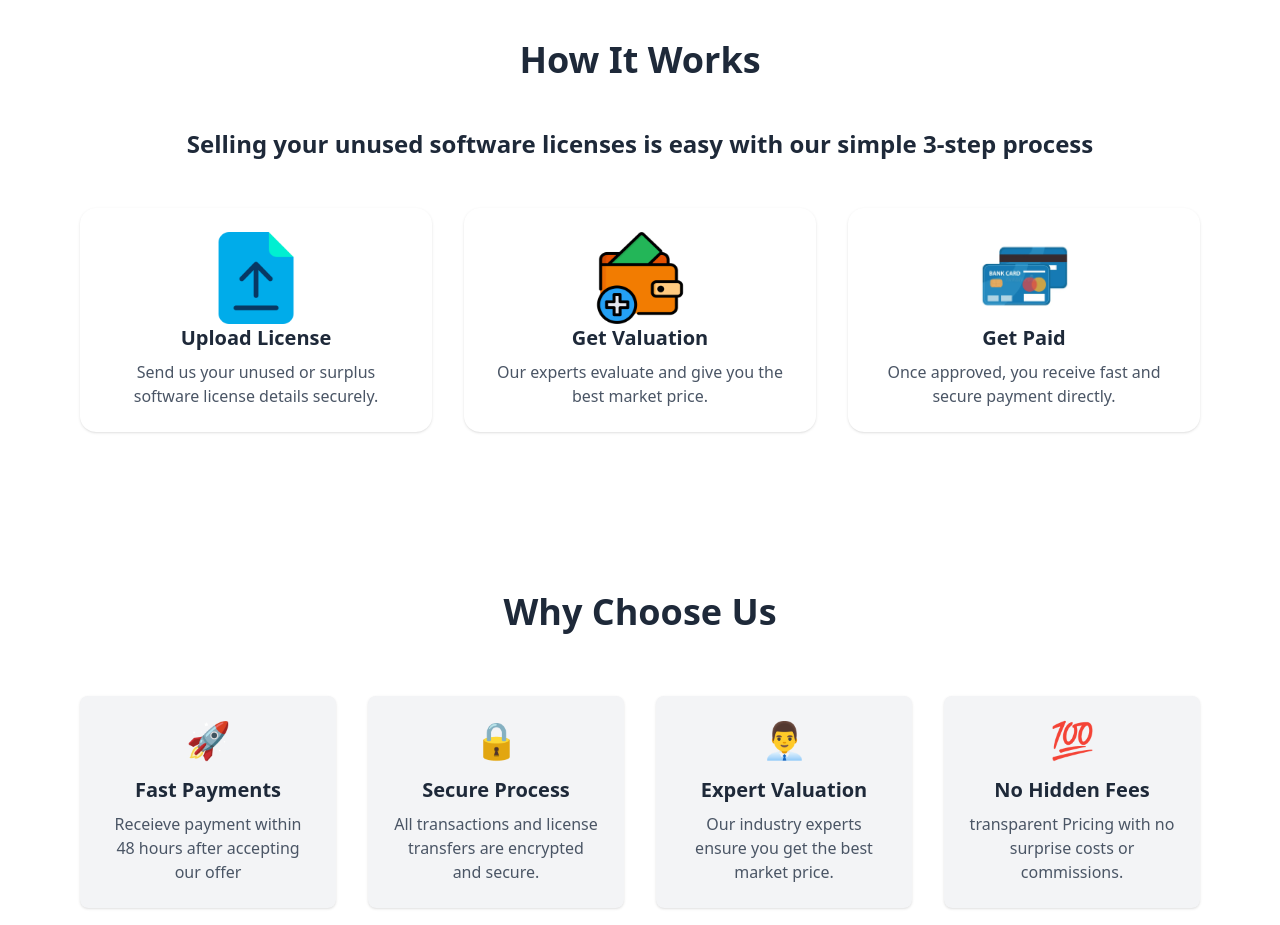
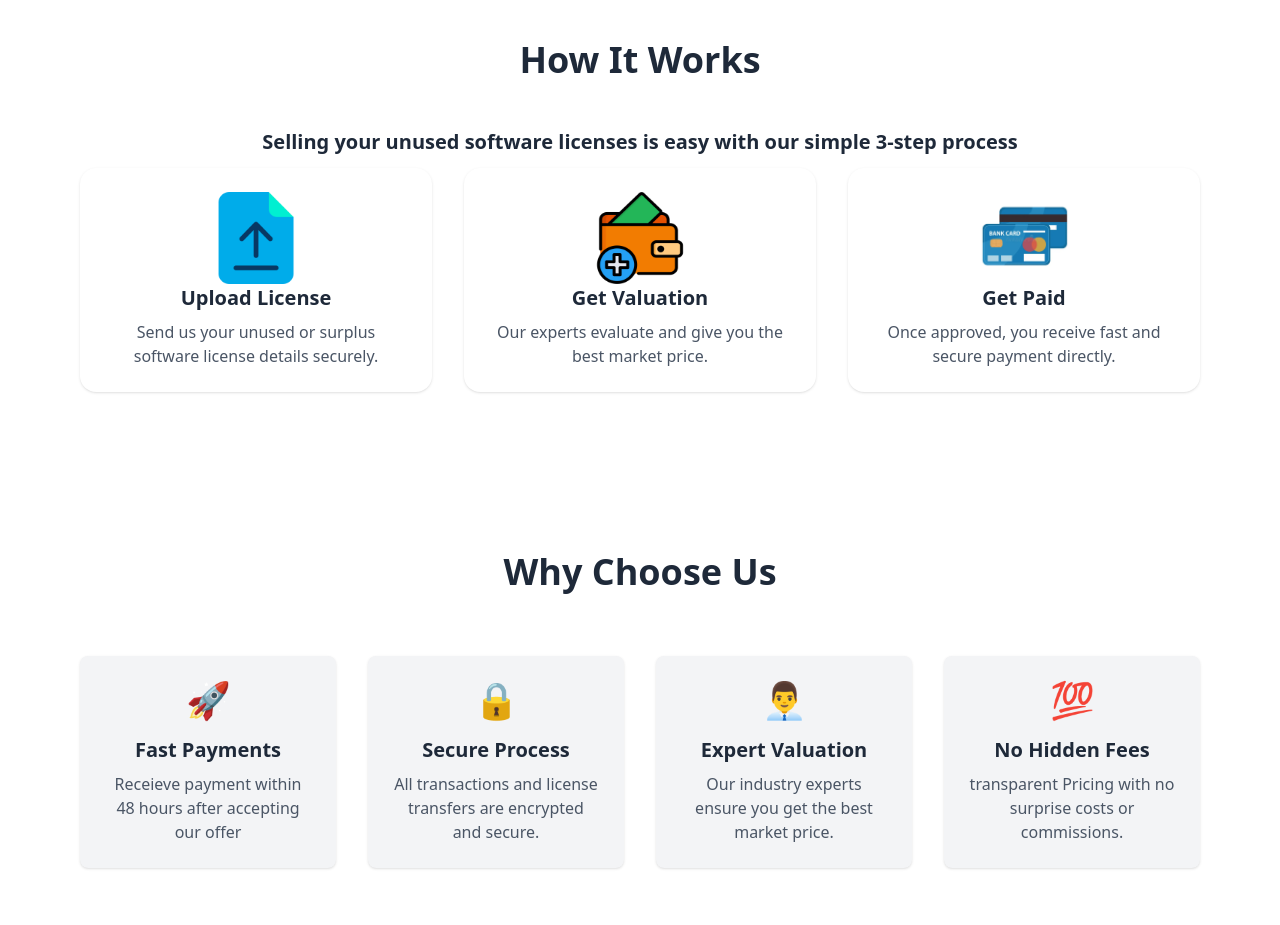
Before and after one commit to Shivamsingh008/sell-licenses, a React (Vite) app: page / in a window 1280 px wide. Shown: the part 840-1765 px from the top of the page. Built offline with nearby package versions, Linux system fonts and the light colour scheme.

Commit message:
Update HowItWorks.jsx

```diff
--- a/src/components/HowItWorks.jsx
+++ b/src/components/HowItWorks.jsx
@@ -27,7 +27,7 @@ const HowItWorks = () => (
       <h2 className="text-3xl md:text-4xl font-bold text-center mb-12">
         How It Works
       </h2>
-      <h4 className="text-xl md:text-2xl font-bold text-center mb-12">
+      <h4 className="text-sm md:text-xl font-semibold text-center mb-3">
         Selling your unused software licenses is easy with our simple 3-step process
       </h4>
       <div className="grid md:grid-cols-3 gap-8">
```
